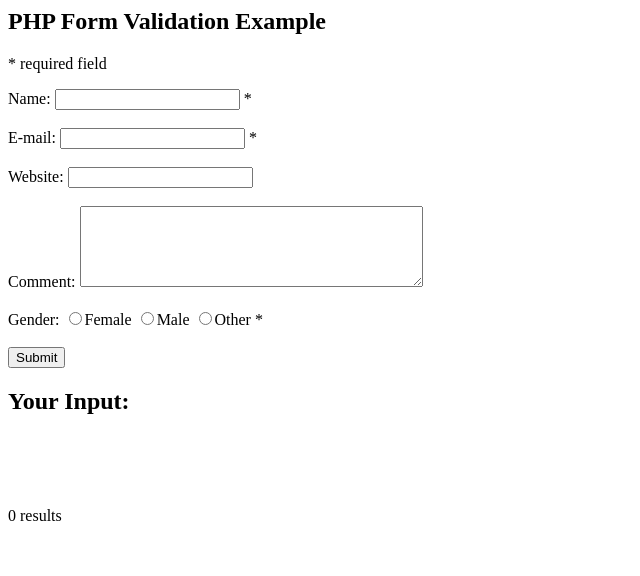
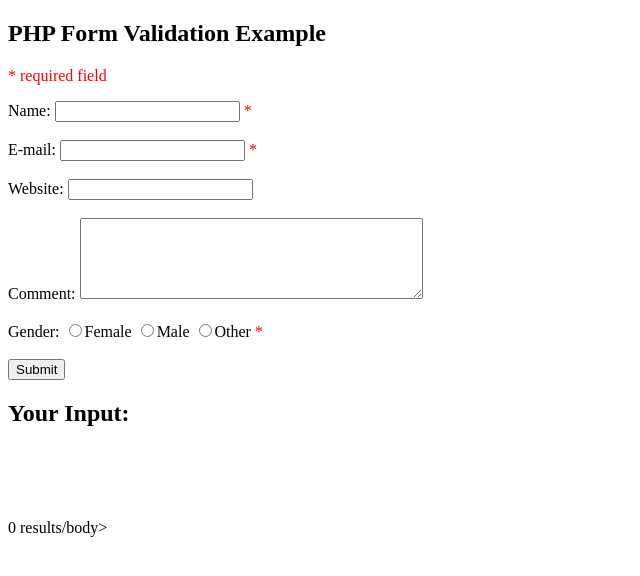
Before and after one commit to RicMem/LAB2, a PHP site: page / in a window 1280 px wide. Shown: the top 576 px of the page, without its empty margins (0-640 px from the left). Run offline with PHP 8.4, Linux system fonts and the light colour scheme; data that the repository does not hold is empty.

Commit message:
Update index.php

```diff
--- a/week9/index.php
+++ b/week9/index.php
@@ -1,3 +1,13 @@
+<!DOCTYPE HTML>
+<html>
+<head>
+<style>
+.error {color: #FF0000;}
+</style>
+</head>
+<body>
+
+
 <?php
 	// define variables and set to empty values
 	$nameErr = $emailErr = $genderErr = $websiteErr = "";
@@ -162,3 +172,5 @@
 	}
 	$conn->close();
 	?>
+/body>
+</html>
```
